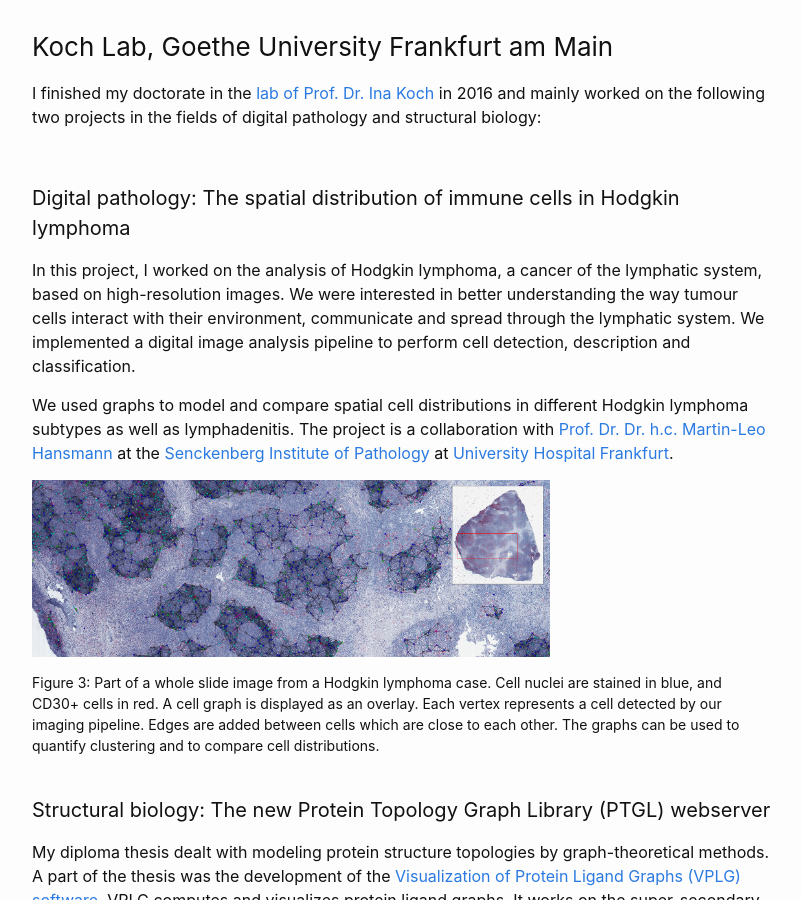
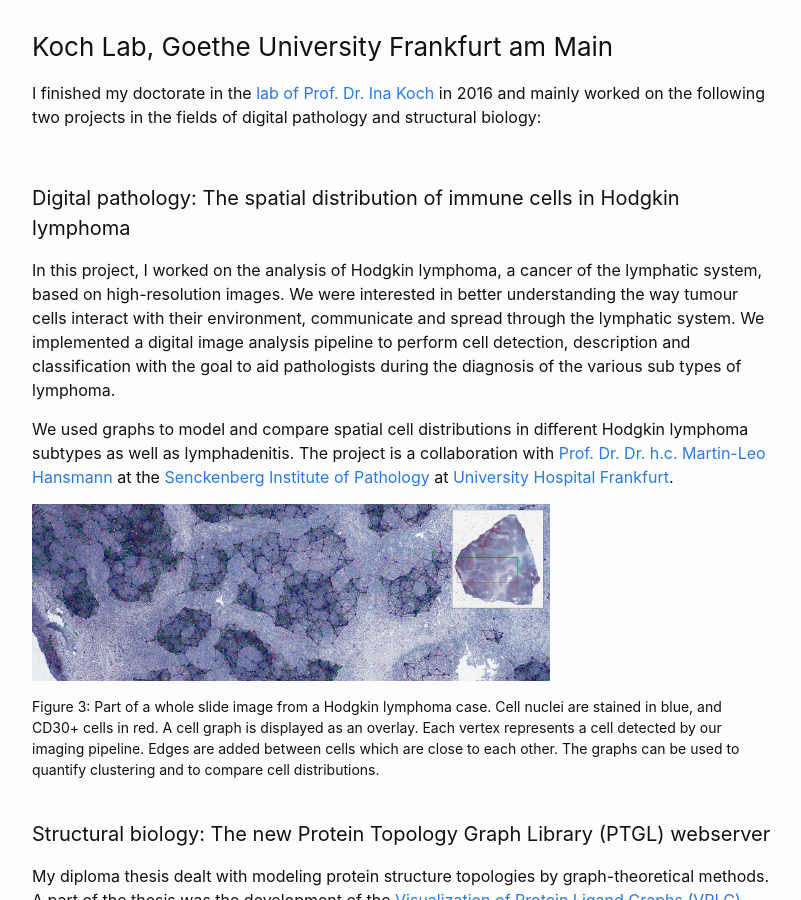
Before and after one commit to dfsp-spirit/dfsp-spirit.github.io, a Jekyll site: the page built from x020_projects.markdown, in a window 1280 px wide and 900 px high, scrolled down 1481 px. Shown: the whole window, without its empty margins (238-1039 px from the left). Built offline with Jekyll 4.4.1, drawn with Linux system fonts in a browser that asks for light colours.

Commit message:
CHG: add HL project goal

```diff
--- a/x020_projects.markdown
+++ b/x020_projects.markdown
@@ -45,7 +45,7 @@ I finished my doctorate in the [lab of Prof. Dr. Ina Koch](http://www.bioinforma
 #### Digital pathology: The spatial distribution of immune cells in Hodgkin lymphoma
 
 
-In this project, I worked on the analysis of Hodgkin lymphoma, a cancer of the lymphatic system, based on high-resolution images. We were interested in better understanding the way tumour cells interact with their environment, communicate and spread through the lymphatic system. We implemented a digital image analysis pipeline to perform cell detection, description and classification.
+In this project, I worked on the analysis of Hodgkin lymphoma, a cancer of the lymphatic system, based on high-resolution images. We were interested in better understanding the way tumour cells interact with their environment, communicate and spread through the lymphatic system. We implemented a digital image analysis pipeline to perform cell detection, description and classification with the goal to aid pathologists during the diagnosis of the various sub types of lymphoma.
 
 We used graphs to model and compare spatial cell distributions in different Hodgkin lymphoma subtypes as well as lymphadenitis. The project is a collaboration with [Prof. Dr. Dr. h.c. Martin-Leo Hansmann](https://de.wikipedia.org/wiki/Martin-Leo_Hansmann") at the [Senckenberg Institute of Pathology](https://www.kgu.de/pathologie) at [University Hospital Frankfurt](https://kgu.de).
 
```
